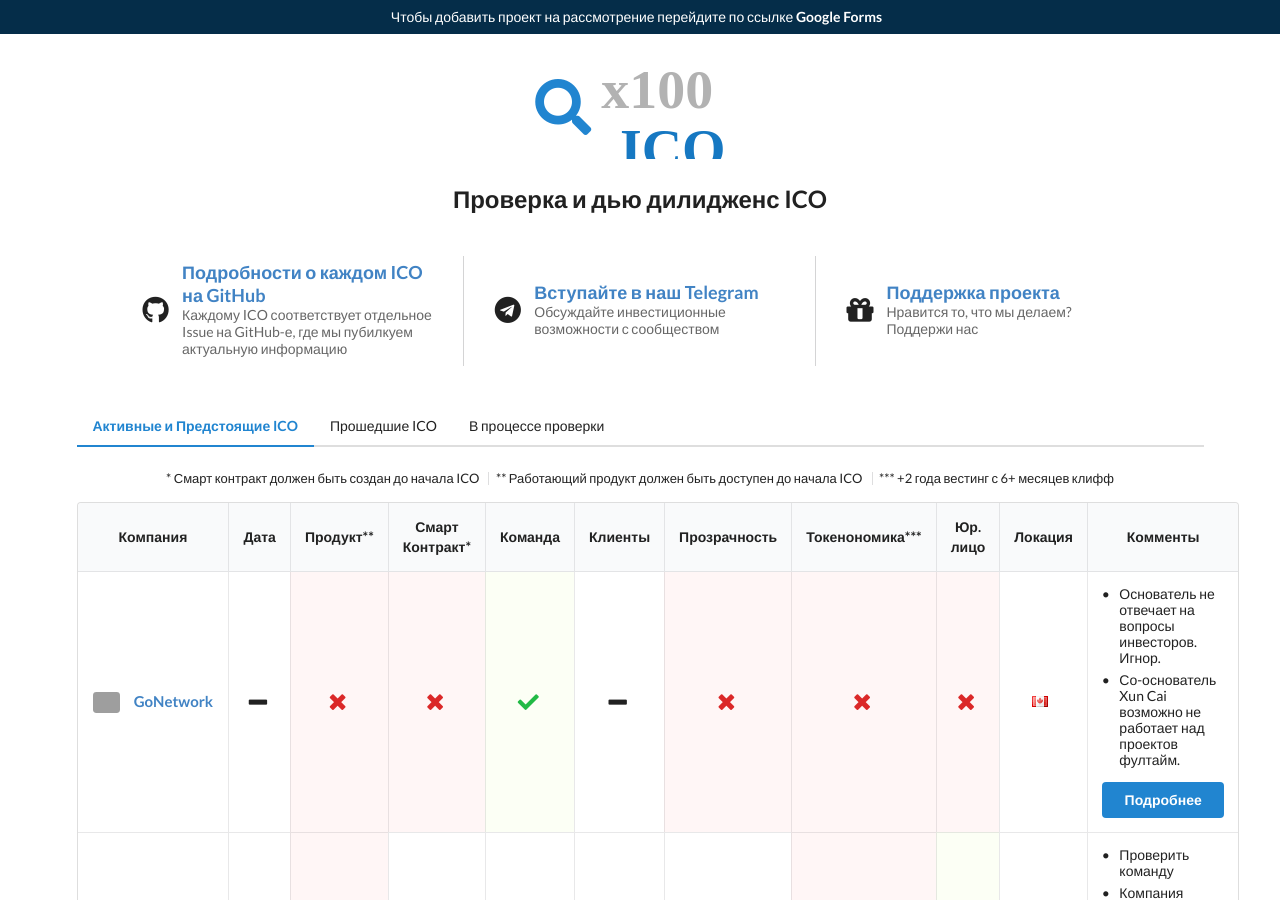
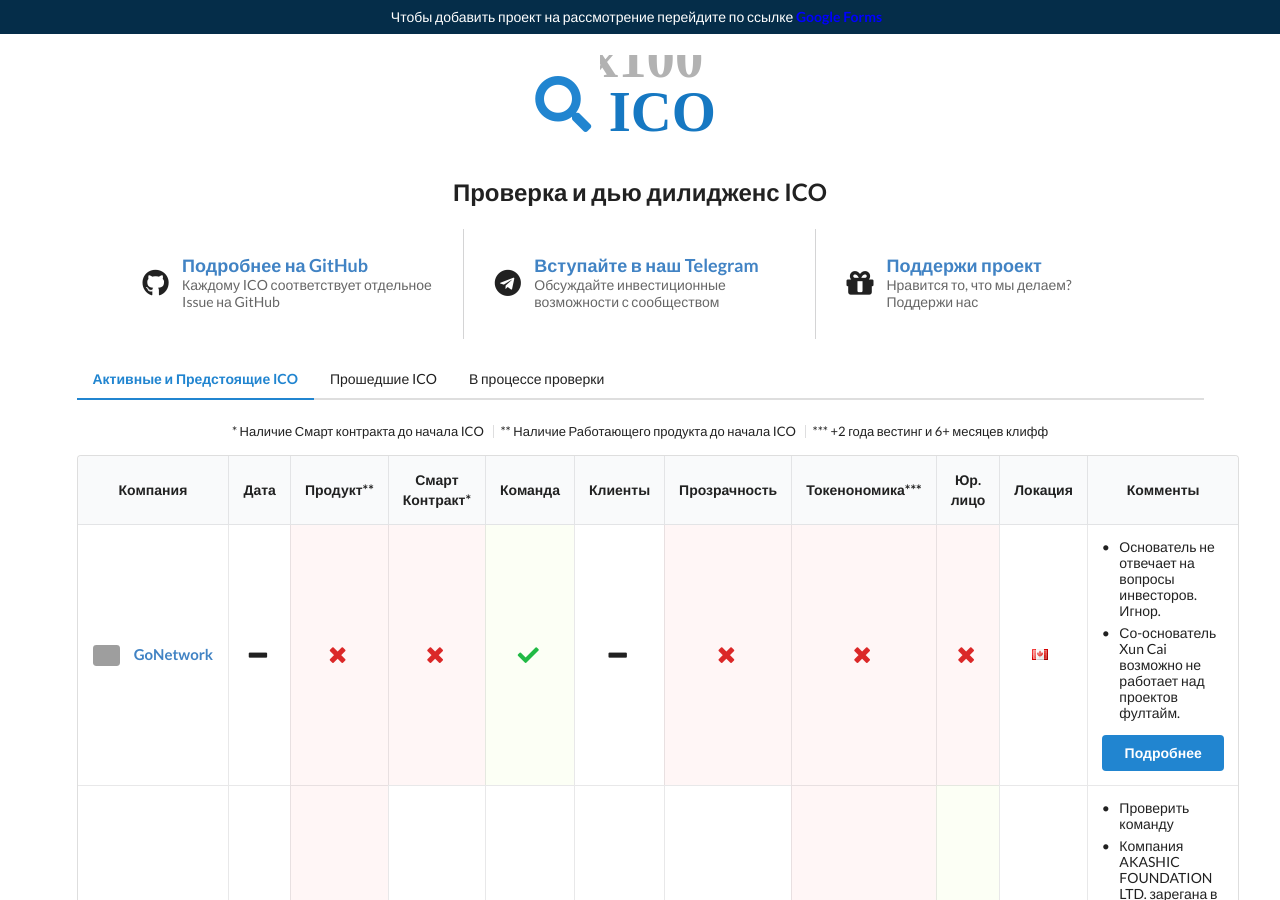
Before and after one commit to btclexis/x100ico, a Jekyll site: the page built from index.md, in a window 1280 px wide and 900 px high. Built offline with Jekyll 4.4.1, drawn with Linux system fonts in a browser that asks for light colours; nearby versions of some CDN libraries; grey boxes are pictures that could not be loaded.

Commit message:
logo updated, headers re-written

```diff
--- a/_includes/header.html
+++ b/_includes/header.html
@@ -1,5 +1,5 @@
 <div class="top-banner">
   <div class="top-banner-text">
-    <a class="top-banner-link" href="#" target="_blank">Чтобы добавить проект на рассмотрение перейдите по ссылке <b>Google Forms</b></a>
+    <a class="top-banner-link" href="#" target="_blank">Чтобы добавить проект на рассмотрение перейдите по ссылке <b style="color:blue">Google Forms</b></a>
   </div>
 </div>
--- a/_includes/icos-review-table.html
+++ b/_includes/icos-review-table.html
@@ -3,26 +3,26 @@
 <div class="centered-container mobile-hidden">
   <div class="ui horizontal small divided list">
     <span class="item">
-      * Смарт контракт должен быть создан до начала ICO
+      * Наличие Смарт контракта до начала ICO
     </span>
     <span class="item">
-      ** Работающий продукт должен быть доступен до начала ICO
+      ** Наличие Работающего продукта до начала ICO
     </span>
     <span class="item">
-      *** +2 года вестинг с 6+ месяцев клифф
+      *** +2 года вестинг и 6+ месяцев клифф
     </span>
   </div>
 </div>
 
 <div class="only-mobile-visible">
   <div>
-    * Смарт контракт должен быть создан до начала ICO
+    * Наличие Смарт контракта до начала ICO
   </div>
   <div>
-    ** Работающий продукт должен быть доступен до начала ICO
+    ** Наличие Работающего продукта до начала ICO
   </div>
   <div>
-    *** +2 года вестинг с 6+ месяцев клифф
+    *** +2 года вестинг и 6+ месяцев клифф
   </div>
 </div>
 
--- a/_layouts/default.html
+++ b/_layouts/default.html
@@ -28,10 +28,10 @@
               <i class="github icon"></i>
               <div class="content">
                 <a href="{{ site.github-issues-url }}" target="_blank">
-                  Подробности о каждом ICO на GitHub
+                  Подробнее на GitHub
                 </a>
                 <div class="sub header">
-                  Каждому ICO соответствует отдельное Issue на GitHub-е, где мы пубилкуем актуальную информацию
+                  Каждому ICO соответствует отдельное Issue на GitHub
                 </div>
               </div>
             </h3>
@@ -56,7 +56,7 @@
               <i class="gift icon"></i>
               <div class="content">
                 <a href="#donations">
-                  Поддержка проекта
+                  Поддержи проект
                 </a>
                 <div class="sub header">
                   Нравится то, что мы делаем? Поддержи нас
```
Also changed, not shown: other parts of _includes/icos-review-table.html (+1 -1 lines), assets/logo_ico-check.svg.
